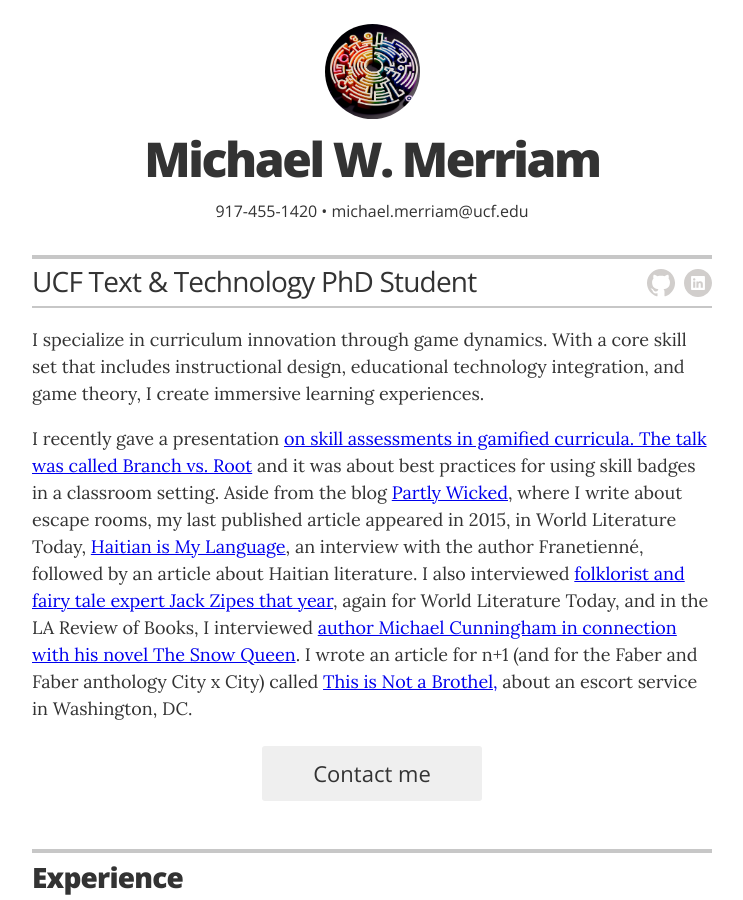
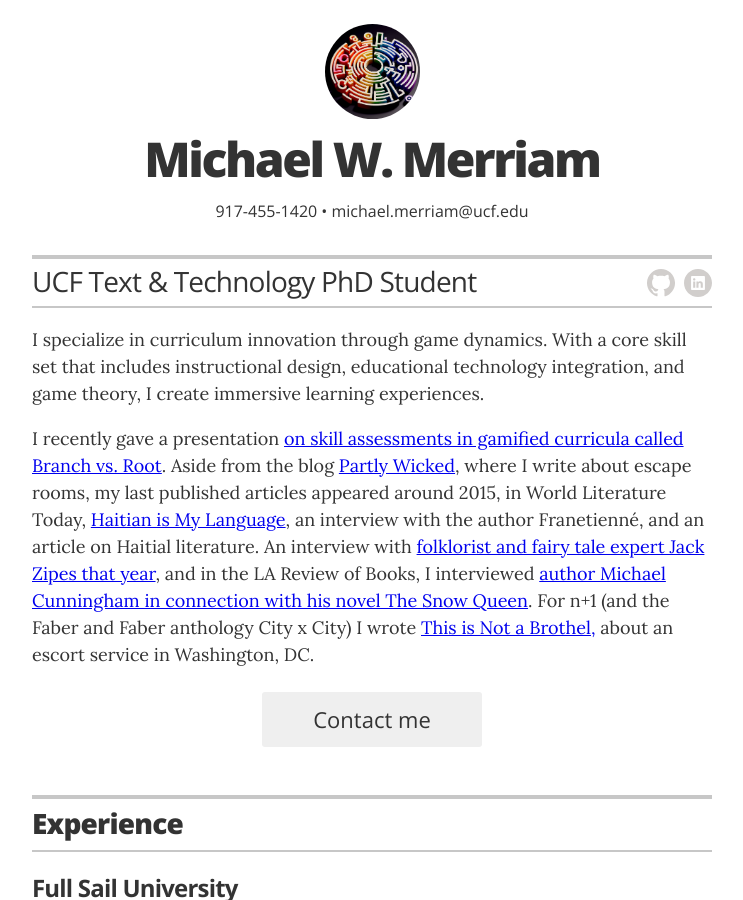
Before and after one commit to mwmxyz/academic, a Jekyll site: the page built from index.html, in a window 1280 px wide and 900 px high. Shown: the whole window, without its empty margins (268-1011 px from the left). Built offline with Jekyll 4.4.1, drawn with Linux system fonts in a browser that asks for light colours.

Commit message:
Update resume.html

```diff
--- a/_layouts/resume.html
+++ b/_layouts/resume.html
@@ -37,7 +37,7 @@
 
         <div class="executive-summary" itemprop="description">
           {{ site.resume_header_intro }}
-       I recently gave a presentation <a href="https://vimeo.com/881499662"> on skill assessments in gamified curricula. The talk was called Branch vs. Root</a> and it was about best practices for using skill badges in a classroom setting. Aside from the blog <a href="https://www.partlywicked.com ">Partly Wicked</a>, where I write about escape rooms, my last published article appeared in 2015, in World Literature Today, <a href="https://specialagentmerriam.com/files/Merriam_Haitian_is_My_Language.pdf"> Haitian is My Language</a>, an interview with the author Franetienné, followed by an article about Haitian literature. I also interviewed <a href="https://www.worldliteraturetoday.org/blog/interviews/unvarnished-tales-brothers-grimm-conversation-jack-zipes">folklorist and fairy tale expert Jack Zipes that year</a>, again for World Literature Today, and in the LA Review of Books, I interviewed <a href="https://lareviewofbooks.org/article/adult-fairy-tales/">author Michael Cunningham in connection with his novel The Snow Queen</a>. I wrote an article for n+1 (and for the Faber and Faber anthology City x City) called <a href="https://www.nplusonemag.com/online-only/online-only/brothel-washington/">This is Not a Brothel,</a> about an escort service in Washington, DC.
+       I recently gave a presentation <a href="https://vimeo.com/881499662"> on skill assessments in gamified curricula called Branch vs. Root</a>. Aside from the blog <a href="https://www.partlywicked.com ">Partly Wicked</a>, where I write about escape rooms, my last published articles appeared around 2015, in World Literature Today, <a href="https://specialagentmerriam.com/files/Merriam_Haitian_is_My_Language.pdf"> Haitian is My Language</a>, an interview with the author Franetienné, and an article on Haitial literature. An interview with <a href="https://www.worldliteraturetoday.org/blog/interviews/unvarnished-tales-brothers-grimm-conversation-jack-zipes">folklorist and fairy tale expert Jack Zipes that year</a>, and in the LA Review of Books, I interviewed <a href="https://lareviewofbooks.org/article/adult-fairy-tales/">author Michael Cunningham in connection with his novel The Snow Queen</a>. For n+1 (and the Faber and Faber anthology City x City) I wrote <a href="https://www.nplusonemag.com/online-only/online-only/brothel-washington/">This is Not a Brothel,</a> about an escort service in Washington, DC.
         <!-- My main area of research and experimentation is in the overlap of education and game design, and my biggest project is an experimental model for online learning which resembles a LARP with a tiered set of options representing levels of participation, so that it is possible for a student to have a fully fictional character-avatar, or to participate as themselves, without an imaginary 'character' to serve as a shell. -->
         </div>
 
```
